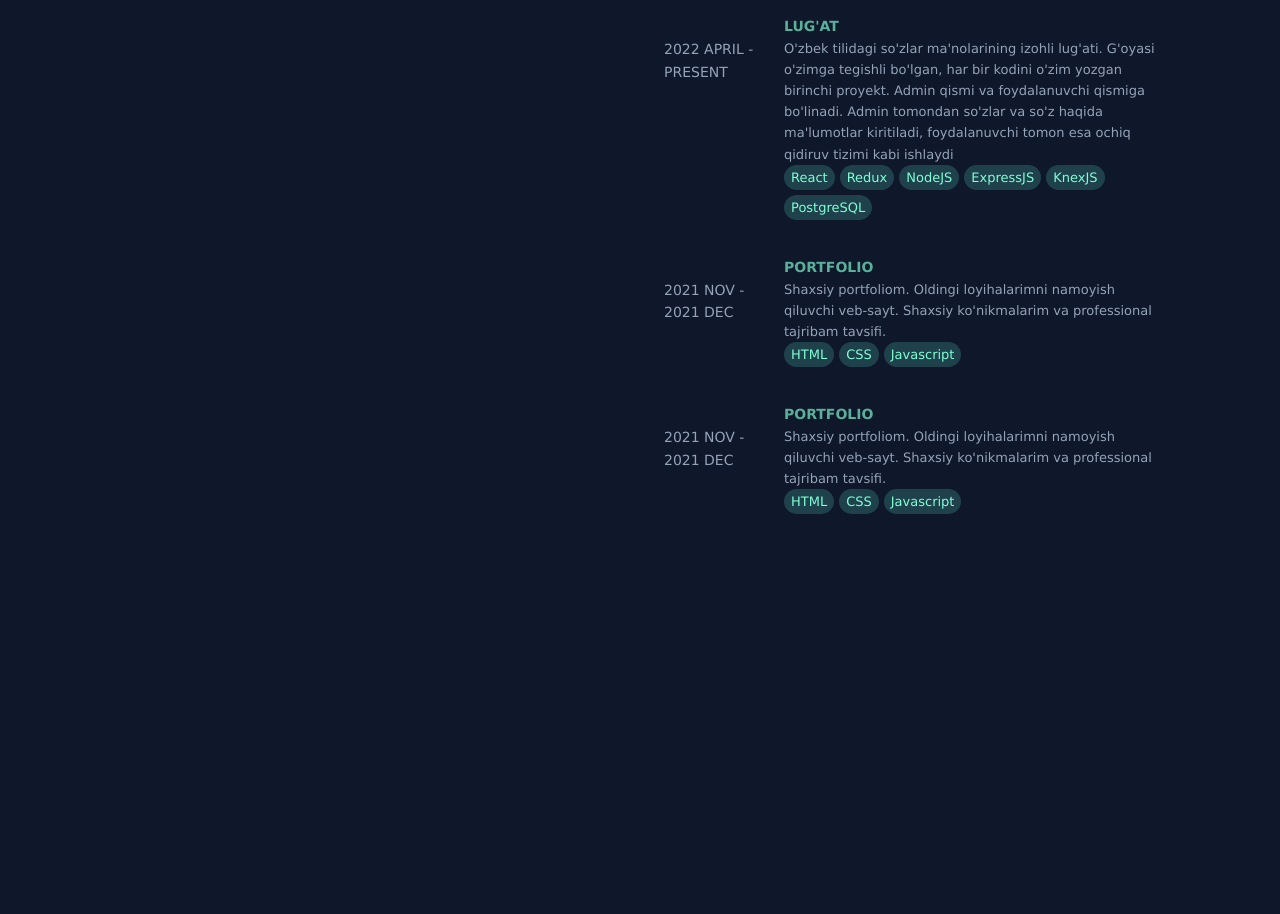
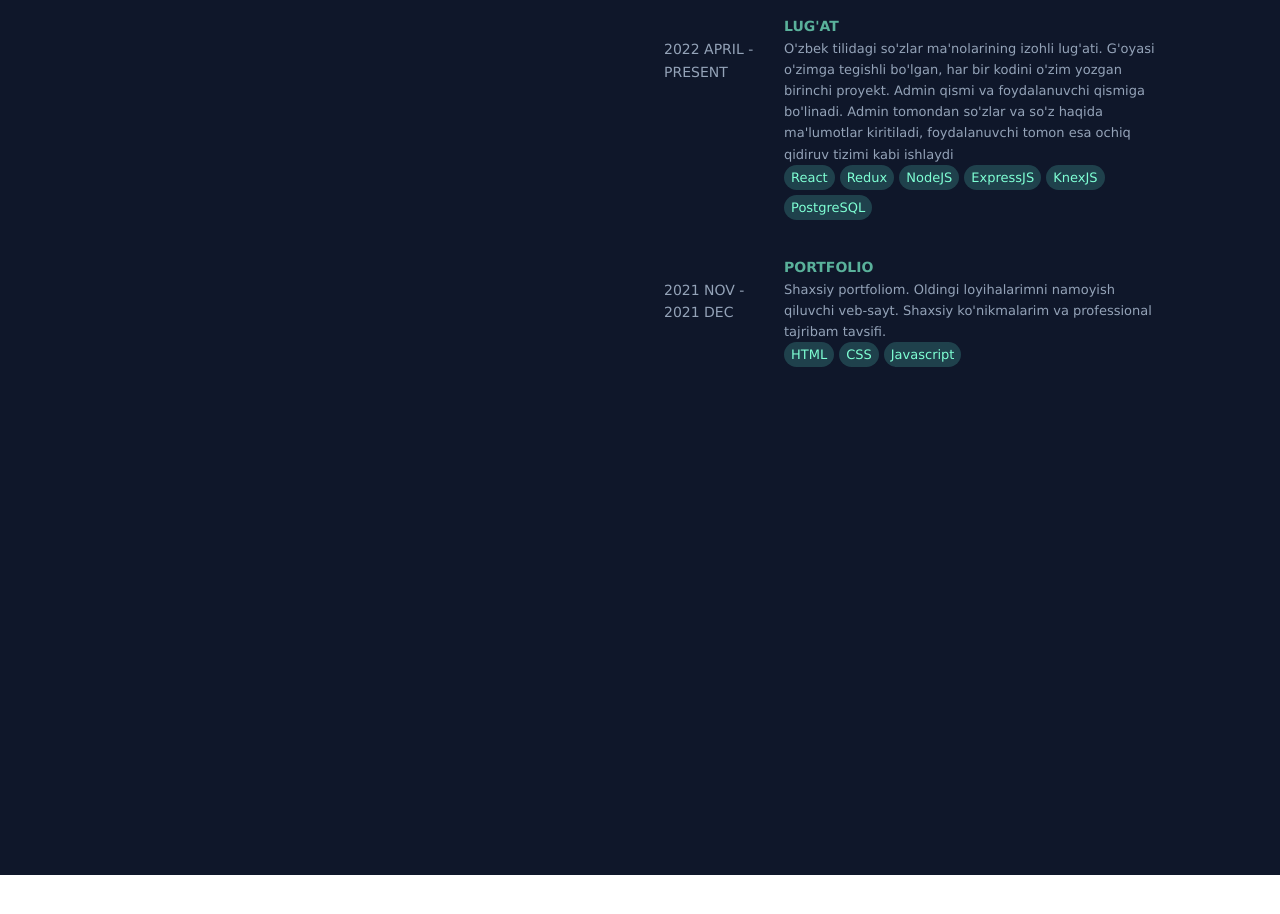
Before and after one commit to jarkurghan/portfolio, a plain HTML site: page index.html in a window 1280 px wide. Shown: the part 1090-2004 px from the top of the page. After the commit the page ends 1965 px from the top, so only its background shows below. Drawn offline with Linux system fonts and the light colour scheme; a script that the page names is missing.

Commit message:
new commit

```diff
--- a/index.html
+++ b/index.html
@@ -127,24 +127,6 @@
                                     </div>
                                 </div>
                             </a>
-                            <a class="project" href="https://digitalgov.uz" target="_blank" rel="noopener noreferrer">
-                                <div class="project-empty-box"></div>
-                                <div class="project-title">
-                                    <div class="project-company">Portfolio</div>
-                                </div>
-                                <div class="project-period">
-                                    <span class="project-period-item">2021 nov</span> - <span class="project-period-item">2021 Dec</span>
-                                </div>
-                                <div class="project-description">
-                                    Shaxsiy portfoliom. Oldingi loyihalarimni namoyish qiluvchi veb-sayt. Shaxsiy ko'nikmalarim va professional tajribam
-                                    tavsifi.
-                                    <div class="project-skills">
-                                        <span>HTML</span>
-                                        <span>CSS</span>
-                                        <span>Javascript</span>
-                                    </div>
-                                </div>
-                            </a>
                         </div>
                     </div>
                 </div>
--- a/projects.css
+++ b/projects.css
@@ -67,10 +67,7 @@
     background-color: rgb(94 234 212 / 0.2);
     padding: 2px 7px;
     border-radius: 15px;
-    /* font-family: 'Courier New', Courier, monospace; */
     font-family: Verdana, Geneva, Tahoma, sans-serif;
     font-weight: 500;
-
     color: aquamarine;
-    /* background-color: rgb(15 23 42); */
 }
--- a/script.js
+++ /dev/null
@@ -1 +0,0 @@
-console.log(22);
--- a/sidebar.css
+++ b/sidebar.css
@@ -8,16 +8,13 @@
     align-items: start;
     flex-direction: column;
     padding-block: 96px;
+}
 
-    /* --tw-text-opacity: 1;
-    color: rgb(19 78 74 / var(--tw-text-opacity)); */
-}
 .sider-name {
     font-size: 36px;
     text-transform: uppercase;
     font-weight: 600;
     font-family: "Franklin Gothic Medium", "Arial Narrow", Arial, sans-serif;
-    /* font-family: Verdana, Geneva, Tahoma, sans-serif; */
     font-family: system-ui, -apple-system, BlinkMacSystemFont, "Segoe UI", Roboto, Oxygen, Ubuntu, Cantarell, "Open Sans", "Helvetica Neue", sans-serif;
     color: rgb(168 183 204);
 }
--- a/styles.css
+++ b/styles.css
@@ -9,10 +9,7 @@
     background-color: rgb(15 23 42);
     color: rgb(148 163 184);
     line-height: 1.625;
-    /* font-family: 'Franklin Gothic Medium', 'Arial Narrow', Arial, sans-serif; */
     font-family: Verdana, Geneva, Tahoma, sans-serif;
-    /* font-family: system-ui, -apple-system, BlinkMacSystemFont, "Segoe UI", Roboto, Oxygen, Ubuntu, Cantarell, "Open Sans", "Helvetica Neue", sans-serif; */
-    /* -webkit-font-smoothing: antialiased; */
 }
 
 .container {
@@ -27,7 +24,6 @@
 }
 
 .content {
-    /* padding: 48px; */
     padding-bottom: 496px;
 }
 #about,
```
